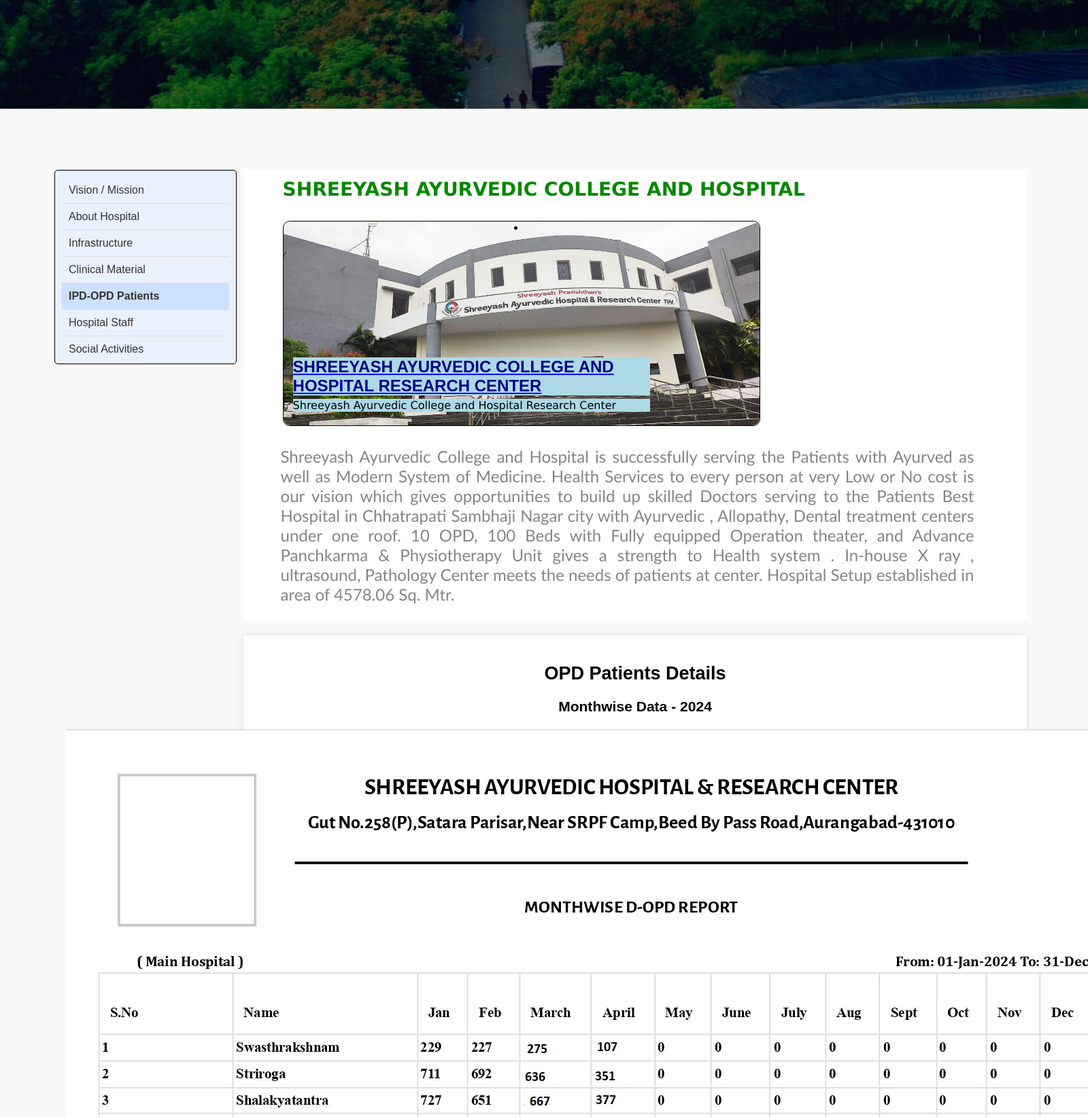
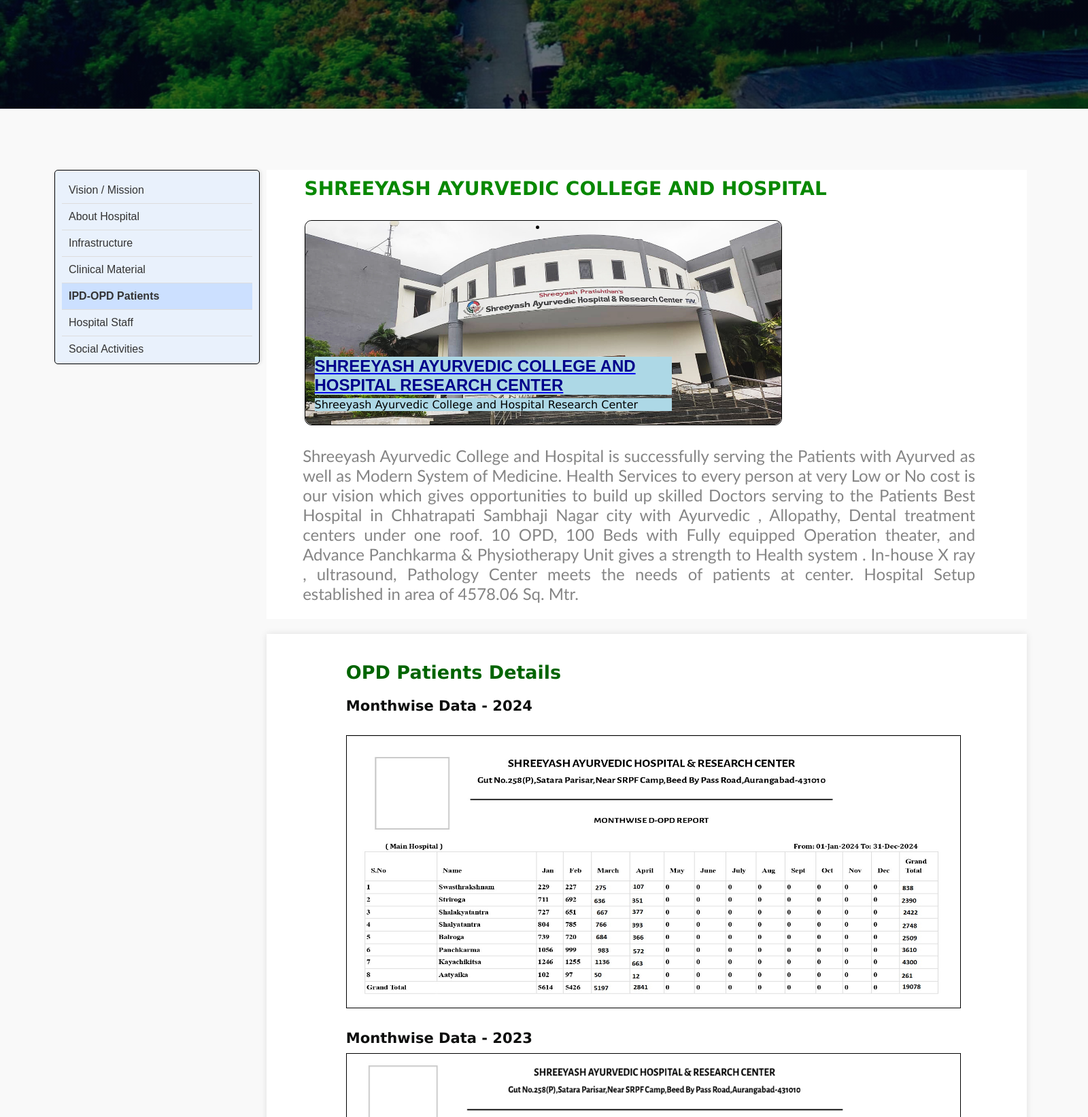
Before and after one commit to purucrqzy/Ayurvedik_website, a PHP site: page /hospital_page.php in a window 1600 px wide, after a click on "IPD-OPD Patients"; the page is wider, and only the part inside the window is pictured. Shown: the part 640-2284 px from the top of that part at 68% size. Run offline with PHP 8.4, Linux system fonts and the light colour scheme; data that the repository does not hold is empty.

Commit message:
conflicts

```diff
--- a/aayurvedik_collage/css/hospital_style.css
+++ b/aayurvedik_collage/css/hospital_style.css
@@ -459,3 +459,42 @@ nav img{
   #scrollToTopButton:hover{
     background-color: #e74b33;
   }
+
+
+  /*Paitents list*/
+  .image-viewer {
+    border: 1px solid black;
+    width: 100%;
+    margin: auto;
+    margin-left: 1%;
+    margin-bottom: 10px;
+    max-height: 40%;
+    display: flex;
+    flex-direction: column;
+    align-items: center;
+}
+
+.image-viewer img {
+    margin: auto;
+    width: 900px;
+    height: 400px;
+}
+/*
+.image-view-class{
+
+}*/
+.image-view-class h3{
+    font-family: Verdana, Geneva, Tahoma, sans-serif;
+    color: rgb(13, 14, 13);
+    text-align: start;
+    margin: auto;
+    margin-left: 1%;
+    margin-bottom: 10px;
+
+}
+.image-view-class h2{
+    font-family: Verdana, Geneva, Tahoma, sans-serif;
+    color: darkgreen;
+    text-align: start;
+    margin-left: 1%;
+}
```
